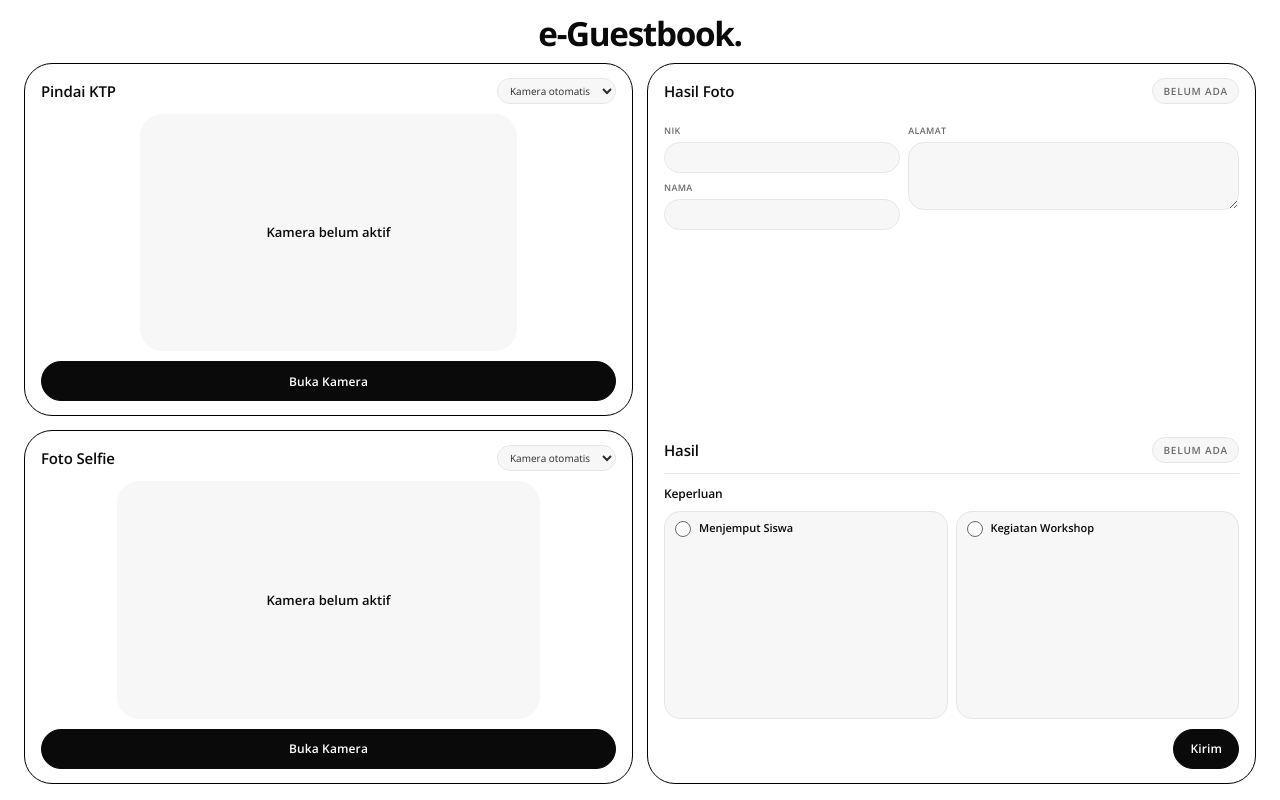
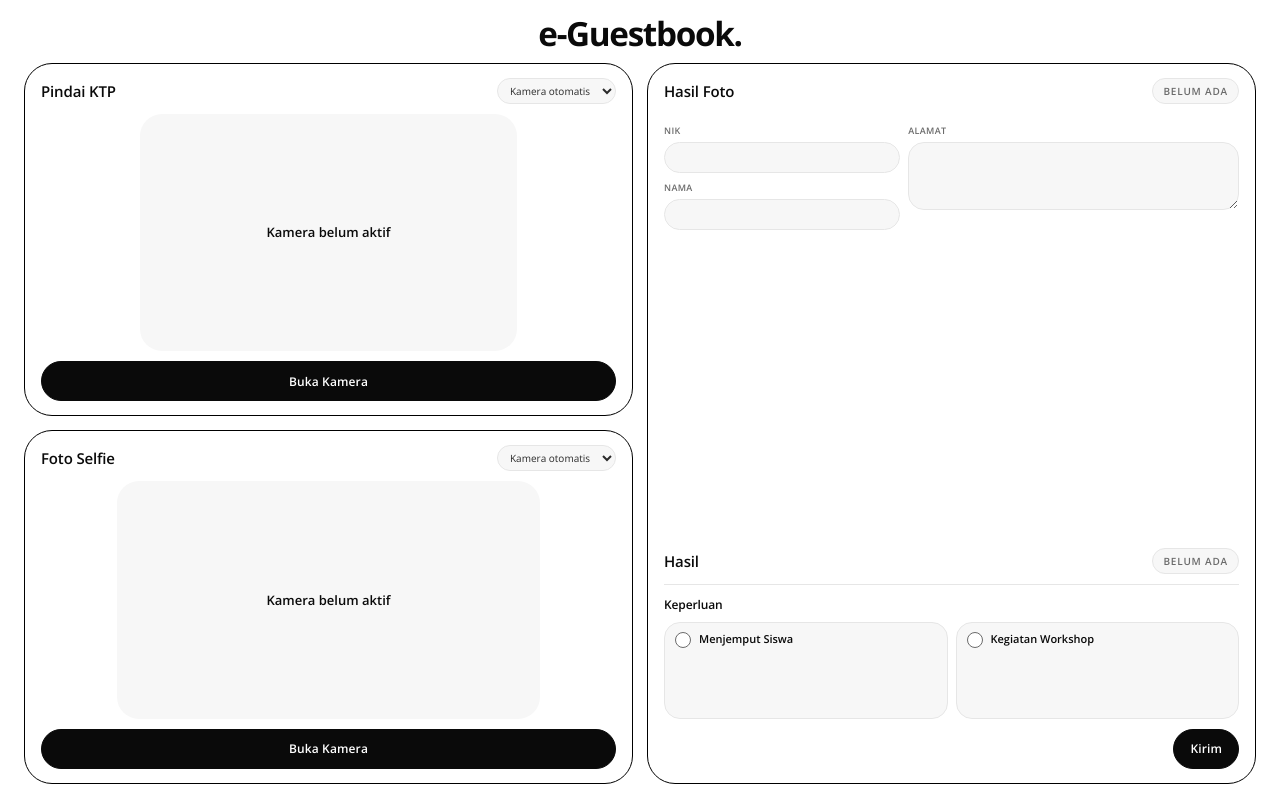
Before and after one commit to HilmiZul/eguestbook, a Vue app: page / in a window 1280 px wide. Built offline with nearby package versions, Linux system fonts and the light colour scheme.

Commit message:
Feat: memberi ruang lebih pada panel foto agar input tidak terpotong
- Bagian foto mendapat porsi tinggi lebih besar
- Bagian hasil (keperluan + Kirim) digeser ke bawah
- Input NIK, Nama, dan Alamat tidak lagi terpotong
- Tidak ada scroll pada Full HD 1920 x 1080

```diff
--- a/src/App.vue
+++ b/src/App.vue
@@ -155,7 +155,6 @@ async function handleCapture(frame) {
 }
 
 .panel--right-column > .panel {
-  flex: 1 1 0;
   min-height: 0;
   height: auto;
   margin: 0;
@@ -163,6 +162,20 @@ async function handleCapture(frame) {
   border-radius: 0;
   box-shadow: none;
   background: transparent;
+}
+
+/* Bagian foto mendapat ruang lebih agar input NIK/Nama/Alamat tidak terpotong */
+.panel--right-column > .photo-result-panel {
+  flex: 2 1 0;
+  display: flex;
+  flex-direction: column;
+}
+
+/* Bagian hasil (keperluan + Kirim) digeser ke bawah */
+.panel--right-column > .result-panel {
+  flex: 1 1 0;
+  display: flex;
+  flex-direction: column;
 }
 
 /* Di ponsel kolom ditumpuk; tablet dan desktop tetap satu layar tanpa scroll */
```
